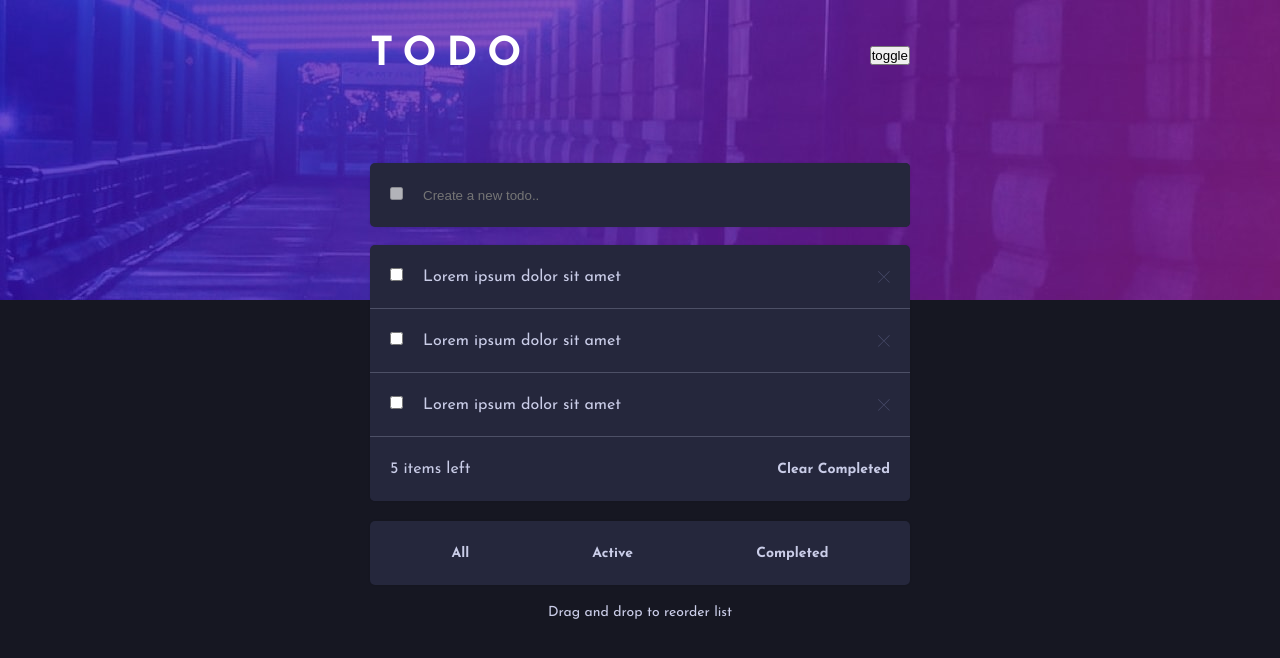
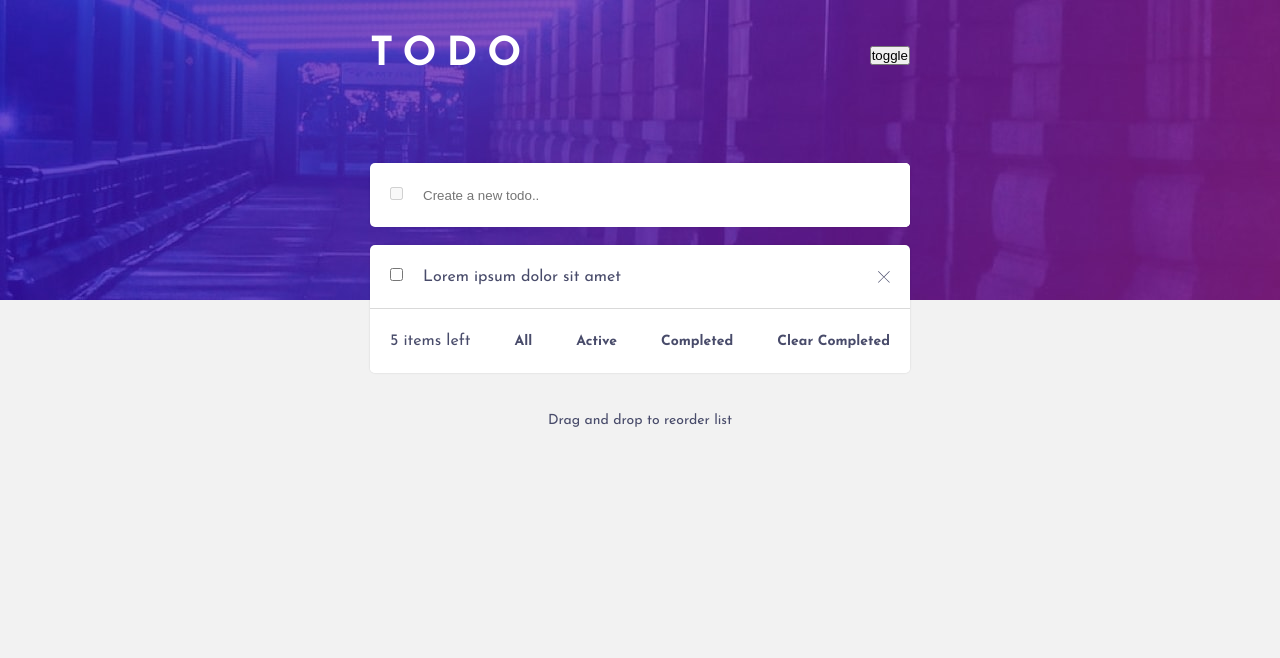
Before and after one commit to folathecoder/todo-app, a React (Create React App) app: page / in a window 1280 px wide. Shown: the top 658 px of the page. Built offline with nearby package versions, Linux system fonts and the light colour scheme.

Commit message:
Components ==== Partitioned Sections Into Components

```diff
--- a/public/index.html
+++ b/public/index.html
@@ -20,7 +20,7 @@
 
     <title>React App</title>
   </head>
-  <body class="dark-theme">
+  <body class="light-theme">
     <div id="root"></div>
   </body>
 </html>
--- a/src/App.js
+++ b/src/App.js
@@ -1,94 +1,20 @@
 import React from "react";
 import "./styles/App.scss";
 import deleteIcon from "./assets/images/icon-cross.svg";
+import Header from './components/Header';
+import TodoInput from "./components/TodoInput";
+import TodoContainer from "./components/TodoContainer";
+import TodoBanner  from "./components/TodoBanner";
 
 const App = () => {
   return (
     <>
       <main className="container">
         <div className="wrapper">
-          <header className="header">
-            <div className="header__logo">
-              <h1>todo</h1>
-            </div>
-            <div className="header__theme">
-              <button>toggle</button>
-            </div>
-          </header>
-
-          <section className="todo">
-            <form className="todo__form">
-              <div className="todo__check">
-                <input type="checkbox" disabled={true} />
-              </div>
-              <div className="todo__input">
-                <input
-                  type="text"
-                  name="text"
-                  id="text"
-                  className="todo__input"
-                  placeholder="Create a new todo.."
-                />
-              </div>
-            </form>
-          </section>
-
-          <div className="todolist">
-            <div className="todolist__item">
-              <div className="todo__check">
-                <input type="checkbox" name="check" id="check" />
-              </div>
-              <div className="todolist__item-content">
-                <p>Lorem ipsum dolor sit amet</p>
-              </div>
-              <div className="todolist__delete">
-                <img src={deleteIcon} />
-              </div>
-            </div>
-
-            <div className="todolist__item">
-              <div className="todo__check">
-                <input type="checkbox" name="check" id="check" />
-              </div>
-              <div className="todolist__item-content">
-                <p>Lorem ipsum dolor sit amet</p>
-              </div>
-              <div className="todolist__delete">
-                <img src={deleteIcon} />
-              </div>
-            </div>
-
-            <div className="todolist__item">
-              <div className="todo__check">
-                <input type="checkbox" name="check" id="check" />
-              </div>
-              <div className="todolist__item-content">
-                <p>Lorem ipsum dolor sit amet</p>
-              </div>
-              <div className="todolist__delete">
-                <img src={deleteIcon} />
-              </div>
-            </div>
-
-            <div className="todolist__menu">
-              <div className="todolist__menu-counter">
-                <p>5 items left</p>
-              </div>
-              <div>
-                <button className="todolist__clear btn">Clear Completed</button>
-              </div>
-            </div>
-          </div>
-
-          <div className="todolist__menu todolist__main-menu">
-            <button className="btn">All</button>
-            <button className="btn">Active</button>
-            <button className="btn">Completed</button>
-          </div>
-
-          <div className="todolist__instruction">
-            <p>Drag and drop to reorder list</p>
-          </div>
+          <Header />
+          <TodoInput />
+          <TodoContainer />
+          <TodoBanner />
         </div>
       </main>
     </>
--- /dev/null
+++ b/src/components/Header.jsx
@@ -0,0 +1,18 @@
+import React from "react";
+
+const Header = () => {
+  return (
+    <>
+      <header className="header">
+        <div className="header__logo">
+          <h1>todo</h1>
+        </div>
+        <div className="header__theme">
+          <button>toggle</button>
+        </div>
+      </header>
+    </>
+  );
+};
+
+export default Header;
--- /dev/null
+++ b/src/components/TodoBanner.jsx
@@ -0,0 +1,13 @@
+import React from "react";
+
+const TodoBanner = () => {
+  return (
+    <>
+      <div className="todolist__instruction">
+        <p>Drag and drop to reorder list</p>
+      </div>
+    </>
+  );
+};
+
+export default TodoBanner;
--- /dev/null
+++ b/src/components/TodoContainer.jsx
@@ -0,0 +1,52 @@
+import React from "react";
+import deleteIcon from "../assets/images/icon-cross.svg";
+
+const TodoContainer = () => {
+  return (
+    <>
+      {/* Todo List Component */}
+      <section className="todolist">
+        {/* Todo Item Component */}
+        <div className="todolist__item">
+          <div className="todo__check">
+            <input type="checkbox" name="check" id="check" />
+          </div>
+          <div className="todolist__item-content">
+            <p>Lorem ipsum dolor sit amet</p>
+          </div>
+          <div className="todolist__delete">
+            <img src={deleteIcon} />
+          </div>
+        </div>
+
+        {/* Mobile Only */}
+        <div className="todolist__menu mobile-only">
+          <div className="todolist__menu-counter">
+            <p>5 items left</p>
+          </div>
+          <div>
+            <button className="todolist__clear btn">Clear Completed</button>
+          </div>
+        </div>
+        {/* Desktop Only */}
+        <div className="todolist__menu desktop-only">
+          <div className="todolist__menu-counter">
+            <p>5 items left</p>
+          </div>
+          <button className="btn">All</button>
+          <button className="btn">Active</button>
+          <button className="btn">Completed</button>
+          <button className="todolist__clear btn">Clear Completed</button>
+        </div>
+      </section>
+
+      <div className="todolist__menu todolist__main-menu mobile-only">
+        <button className="btn">All</button>
+        <button className="btn">Active</button>
+        <button className="btn">Completed</button>
+      </div>
+    </>
+  );
+};
+
+export default TodoContainer;
--- /dev/null
+++ b/src/components/TodoInput.jsx
@@ -0,0 +1,26 @@
+import React from 'react'
+
+const TodoInput = () => {
+    return (
+      <>
+        <section className="todo">
+          <form className="todo__form">
+            <div className="todo__check">
+              <input type="checkbox" disabled={true} />
+            </div>
+            <div className="todo__input">
+              <input
+                type="text"
+                name="text"
+                id="text"
+                className="todo__input"
+                placeholder="Create a new todo.."
+              />
+            </div>
+          </form>
+        </section>
+      </>
+    );
+}
+
+export default TodoInput
--- a/src/styles/App.scss
+++ b/src/styles/App.scss
@@ -40,12 +40,14 @@ img {
   --color-dark-200: hsl(234, 39%, 85%);
   --color-dark-300: hsl(233, 14%, 35%);
   --color-dark-bg: hsl(235, 21%, 11%);
+  --color-dark-hover: hsl(0, 0%, 100%);
 
   //Light Theme Colors
   --color-light-100: hsl(0, 0%, 100%);
   --color-light-200: hsl(235, 19%, 35%);
   --color-light-300: hsla(0, 0%, 59%, 0.356);
   --color-light-bg: hsl(0, 0%, 95%);
+  --color-light-hover: hsl(0, 0%, 0%);
 
   //Universal Colors
   --color-100: hsl(220, 98%, 61%);
@@ -57,6 +59,7 @@ img {
   --color-300: var(--color-dark-300); //Color (Completed, delete, margin)
   --color-400: var(--color-dark-bg); //Background component
   --color-500: var(--color-100); // Highlight Color
+  --color-600: var(--color-dark-hover); // Button Hover
 }
 //===== Light Theme Class
 .light-theme {
@@ -65,6 +68,7 @@ img {
   --color-300: var(--color-light-300); //Color (Completed, delete, margin)
   --color-400: var(--color-light-bg); //Background component
   --color-500: var(--color-100); // Highlight Color
+  --color-600: var(--color-light-hover); // Button Hover
 }
 
 //TODO: ==========>>>> BASE
@@ -130,7 +134,7 @@ p {
       color: white;
 
       @include media-query(desktop) {
-          font-size: rem(40);
+        font-size: rem(40);
       }
     }
   }
@@ -208,7 +212,7 @@ p {
   }
 
   &__main-menu {
-    margin: rem(20) rem(0);
+    margin-top: rem(20);
     border-radius: rem(5);
     justify-content: space-around;
     box-shadow: $shadow;
@@ -226,6 +230,8 @@ p {
   }
 
   &__instruction {
+    margin-top: rem(40);
+
     p {
       text-align: center;
       font-size: rem(14);
@@ -251,6 +257,20 @@ p {
 
   &:hover {
     transition: 0.5s ease-in-out;
-    color: black
+    color: var(--color-600);
   }
 }
+
+.mobile-only {
+  @include media-query(desktop) {
+    display: none;
+  }
+}
+
+.desktop-only {
+  display: none;
+
+  @include media-query(desktop) {
+    display: flex;
+  }
+}
```
Also changed, not shown: src/components/Button.js (deleted), src/components/Form.js (deleted), src/components/PopUp.js (deleted).
